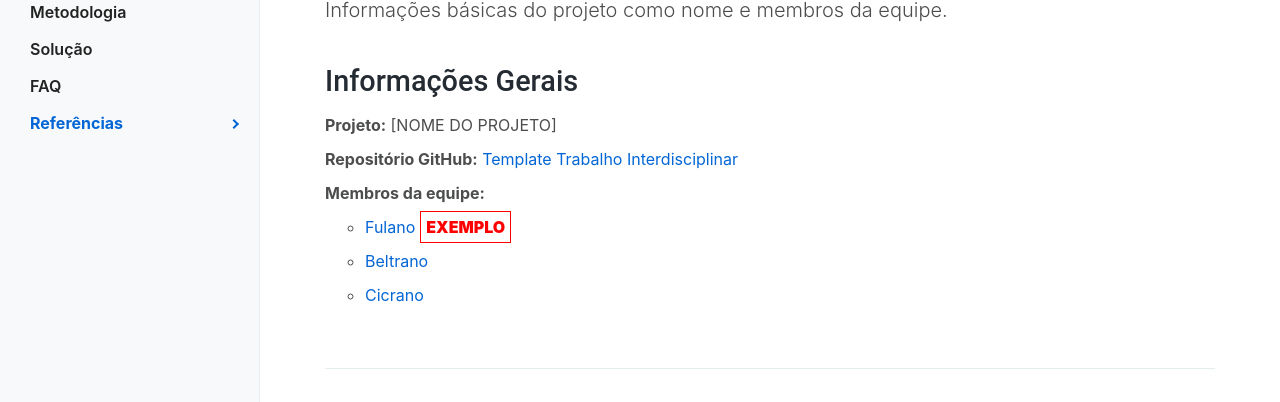
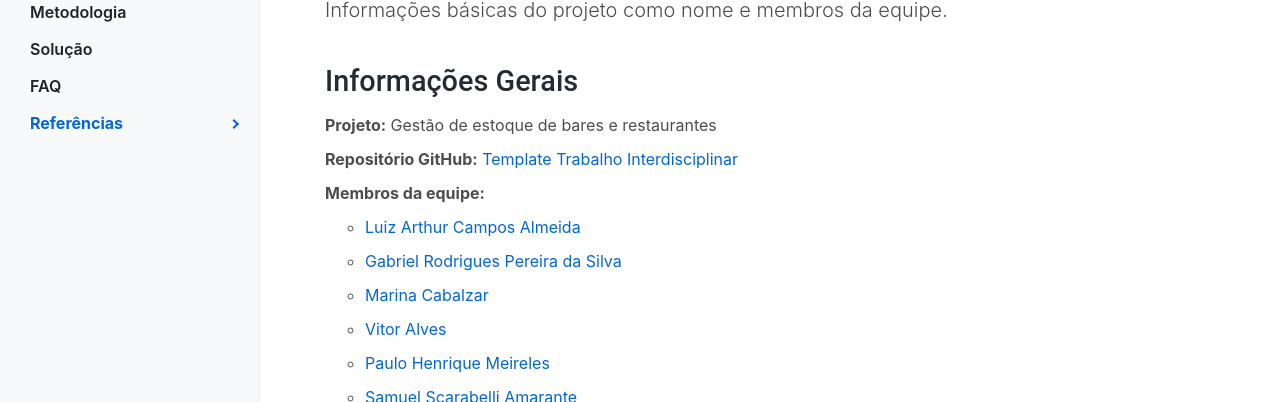
Before and after one commit to ICEI-PUC-Minas-PMGCC-TI/ti-1-pmg-cc-m-20232-gestao-de-estoque-2, a plain HTML site: page docs/index.html in a window 1280 px wide. Shown: the part 217-619 px from the top of the page. Drawn offline with Linux system fonts and the light colour scheme.

Commit message:
Update index.html

```diff
--- a/docs/index.html
+++ b/docs/index.html
@@ -101,14 +101,22 @@
               <div class="row">
                 <div class="col-12">
                   <ul class="list-unstyled">
-                    <li><strong>Projeto:</strong> [NOME DO PROJETO]</li>
-                    <li><strong>Repositório GitHub:</strong> <a href="https://github.com/WebTech-PUC-Minas/ti1-template">Template Trabalho Interdisciplinar</a>
+                    <li><strong>Projeto:</strong> Gestão de estoque de bares e restaurantes</li>
+                    <li><strong>Repositório GitHub:</strong> <a href="https://github.com/ICEI-PUC-Minas-PMGCC-TI/ti-1-pmg-cc-m-20232-gestao-de-estoque-2">Template Trabalho Interdisciplinar</a>
                     </li>
                     <li><strong>Membros da equipe:</strong>
                       <ul>
-                        <li><a href="https://github.com/fulano">Fulano</a><span class="exemplo">EXEMPLO</span></li>
-                        <li><a href="https://github.com/beltrano">Beltrano</a></li>
-                        <li><a href="https://github.com/cicrano">Cicrano</a></li>
+                        <li><a href="https://github.com/LuizArthurCA">Luiz Arthur Campos Almeida</a></li>
+                        <li><a href="https://github.com/gabrielrps14">Gabriel Rodrigues Pereira da Silva
+                        </a></li>
+                        <li><a href="https://github.com/marinacabalzarr">Marina Cabalzar
+                        </a></li>
+                        <li><a href="https://github.com/vitor5500">Vitor Alves
+                        </a></li>
+                        <li><a href="https://github.com/PauloHM65">Paulo Henrique Meireles
+                        </a></li>
+                        <li><a href="https://github.com/samuelscarabel1">Samuel Scarabelli Amarante
+                        </a></li>
                       </ul>
                     </li>
                   </ul>
@@ -604,7 +612,11 @@
             <div class="alert alert-warning collapse" role="alert" id="collapseReferencias">
               <p>Apresente as referências bibliográficas utilizadas no projeto. Inclua itens como: (1) livros, artigos, tutoriais, etc. utilizados no desenvolvimento da solução; (2) links para sites, blogs, etc. utilizados no desenvolvimento da solução.</p>
             </div>
-            <p>......  COLOQUE AQUI O SEU TEXTO ......</p>
+            <p>
+              Analise de ERPs no mercado, como o <a href="https://tiny.com.br">Tiny ERP</a>
+
+
+            </p>
           </section>
 
         </div>
```
